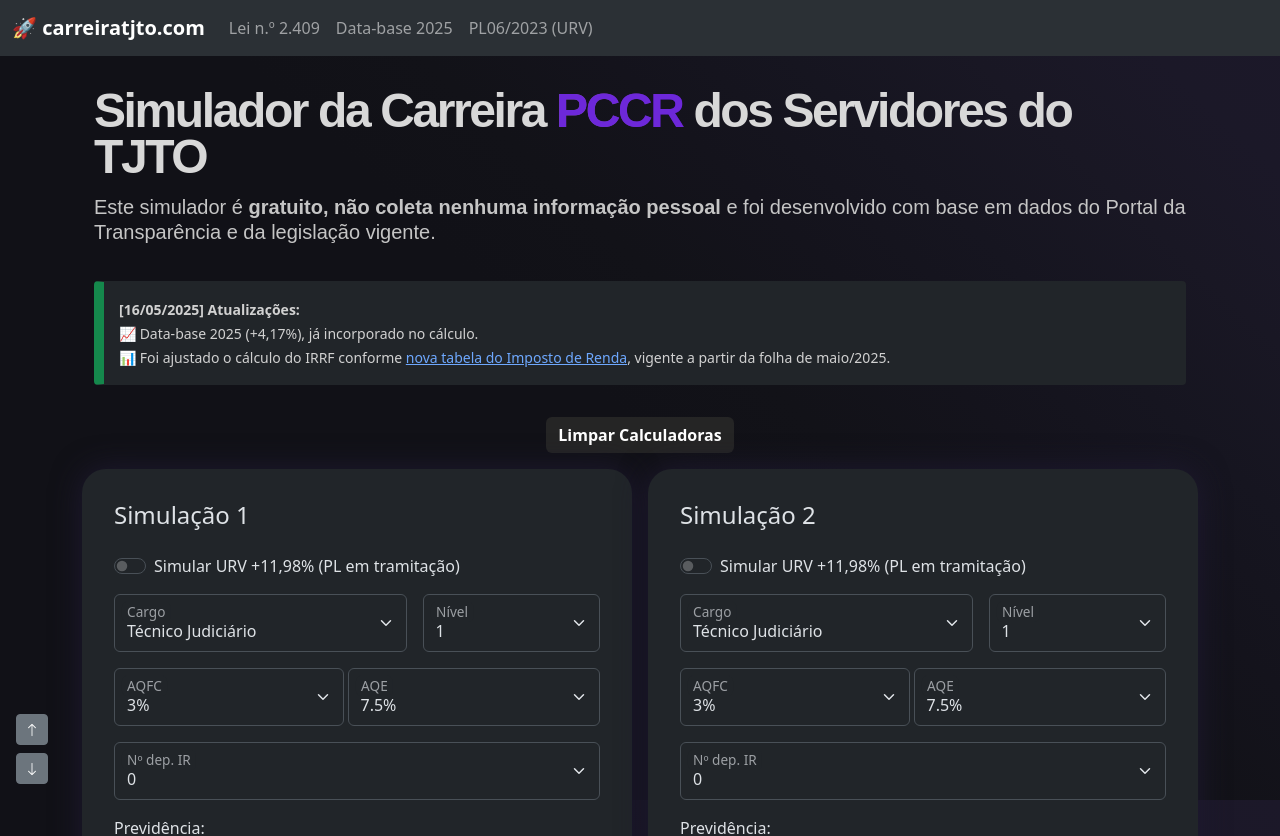
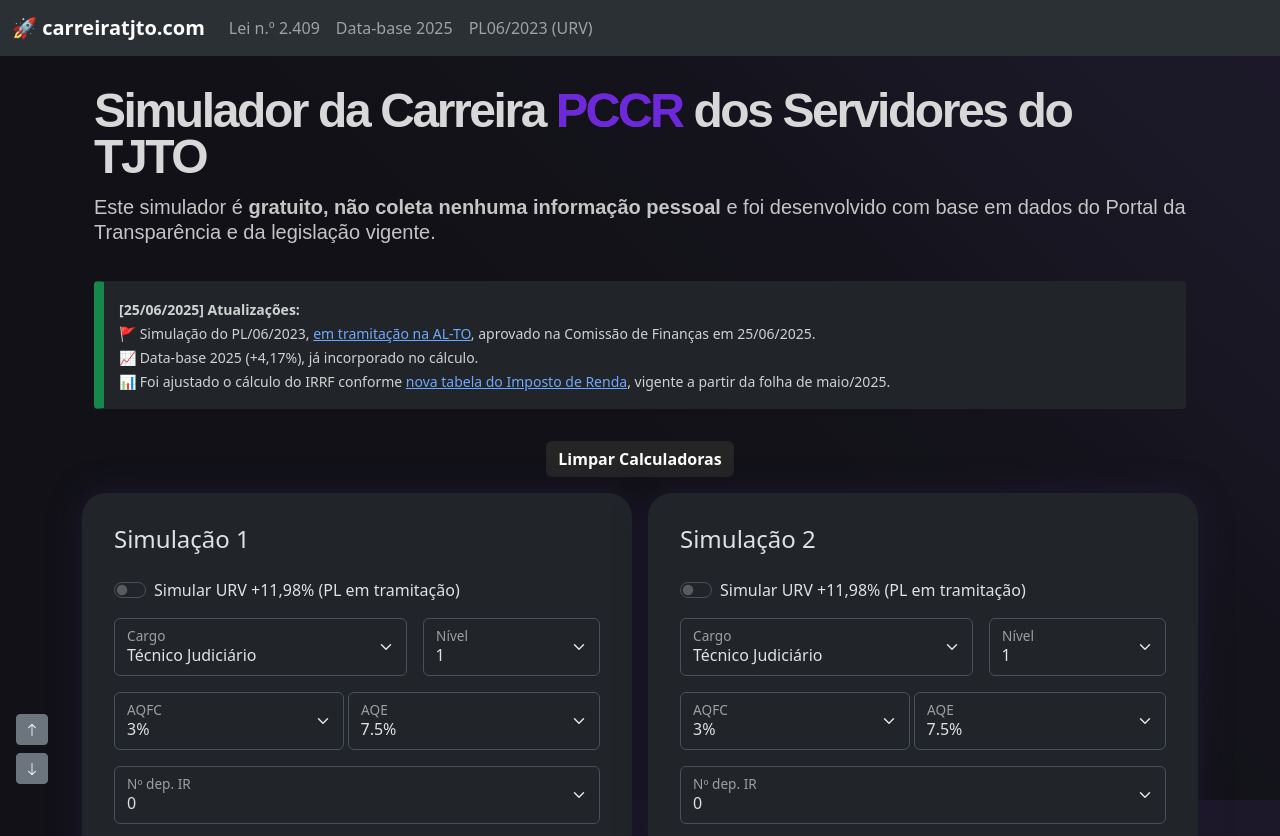
Before and after one commit to guilhermeoq/carreira-tjto, a Vue app: page / in a window 1280 px wide. Shown: the top 836 px of the page. Built offline with nearby package versions, Linux system fonts and the light colour scheme.

Commit message:
update news section - urv

```diff
--- a/src/components/Calculadora.vue
+++ b/src/components/Calculadora.vue
@@ -47,7 +47,8 @@
       </div>
 
       <div class="callout callout-info">
-        <small><strong>[16/05/2025] Atualizações:</strong><br>
+        <small><strong>[25/06/2025] Atualizações:</strong><br>
+          🚩 Simulação do PL/06/2023, <a href="https://sapl.al.to.leg.br/materia/9605/documentoacessorio">em tramitação na AL-TO</a>, aprovado na Comissão de Finanças em 25/06/2025.<br>
           📈 Data-base 2025 (+4,17%), já incorporado no cálculo.<br>
           📊 Foi ajustado o cálculo do IRRF conforme <a
             href="https://www.gov.br/planalto/pt-br/acompanhe-o-planalto/noticias/2025/04/nova-tabela-do-imposto-de-renda-comeca-a-valer-em-maio-veja-o-que-muda">nova
```
